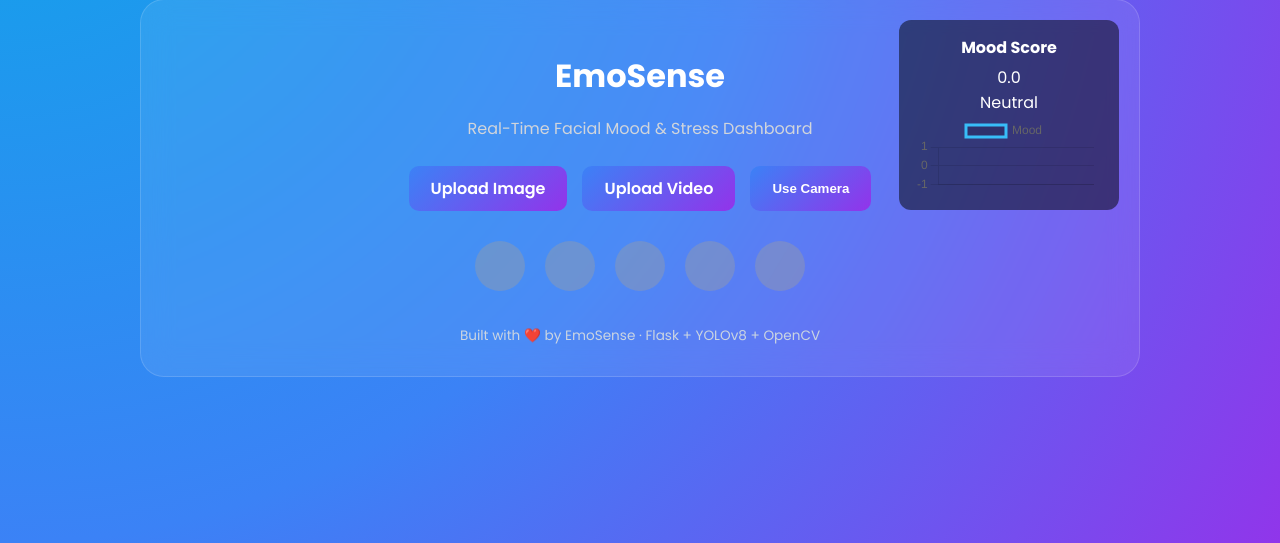
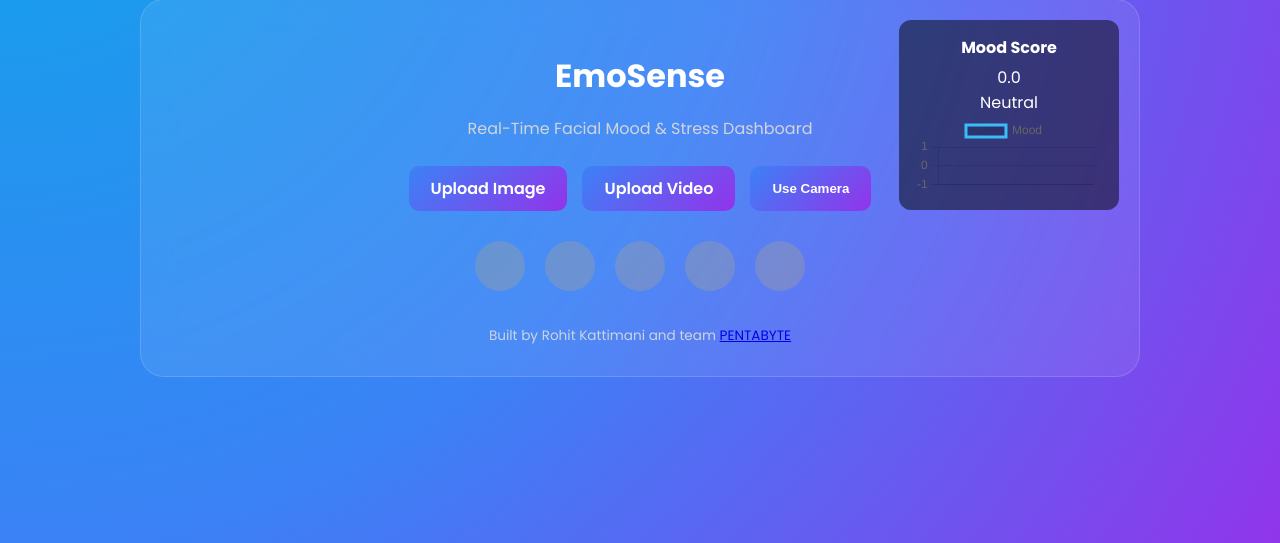
Before and after one commit to RohitKattimani/EmoSense, a Flask app: page / in a window 1280 px wide. Shown: the part 212-755 px from the top of the page. Run offline with Flask 3, Linux system fonts and the light colour scheme; some libraries are stand-ins or nearby versions; grey boxes are pictures that could not be loaded.

Commit message:
Update footer credits in index.html

```diff
--- a/templates/index.html
+++ b/templates/index.html
@@ -127,7 +127,7 @@
       <canvas id="scoreChart" width="180" height="80"></canvas>
     </div>
 
-    <footer>Built with ❤️ by EmoSense · Flask + YOLOv8 + OpenCV</footer>
+    <footer>Built by Rohit Kattimani and team <a href="https://github.com/RohitKattimani/EmoSense/blob/main/README.md">PENTABYTE</a></footer>
   </div>
 
   <script src="https://cdn.socket.io/4.7.5/socket.io.min.js"></script>
```
